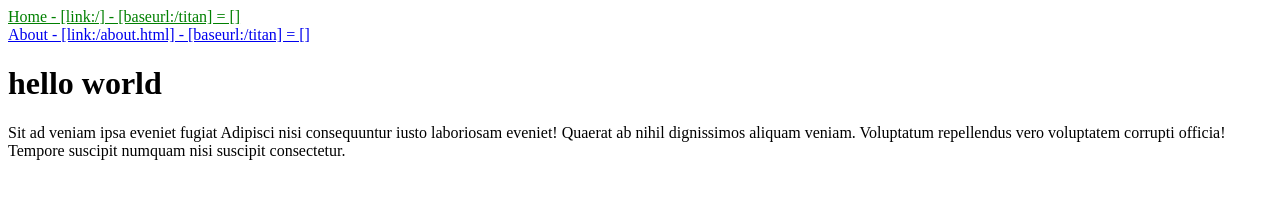
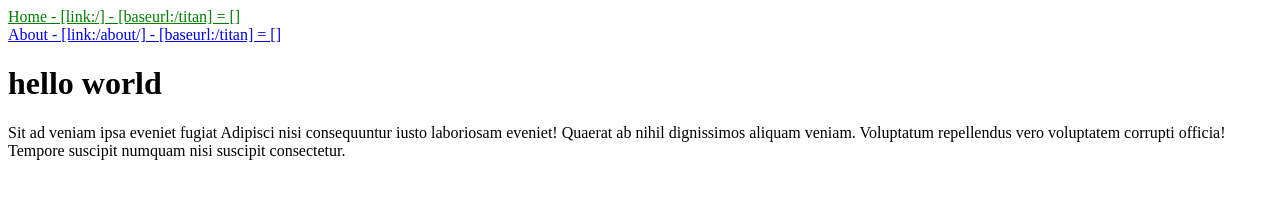
Before and after one commit to fliptopbox/titan, a Jekyll site: the page built from index.md, in a window 1280 px wide. Shown: the top 218 px of the page. Built offline with Jekyll 4.4.1, drawn with Linux system fonts in a browser that asks for light colours.

```diff
--- a/_data/navigation.yml
+++ b/_data/navigation.yml
@@ -1,4 +1,4 @@
 - name: Home
   link: /
 - name: About
-  link: /about.html
+  link: /about/
```
